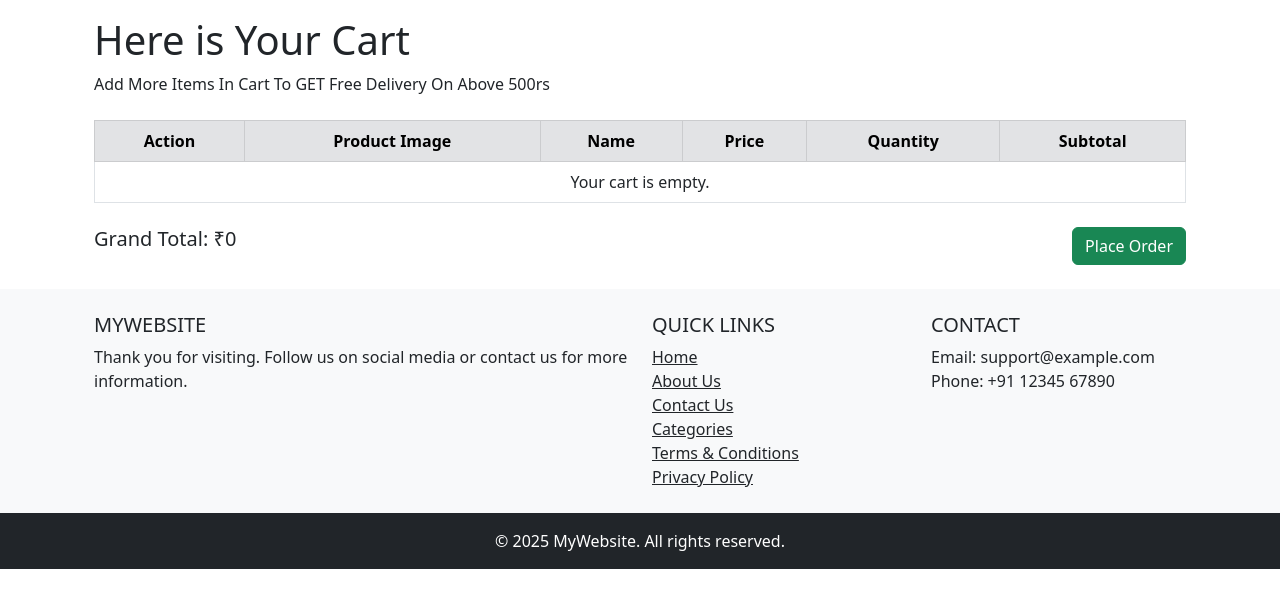
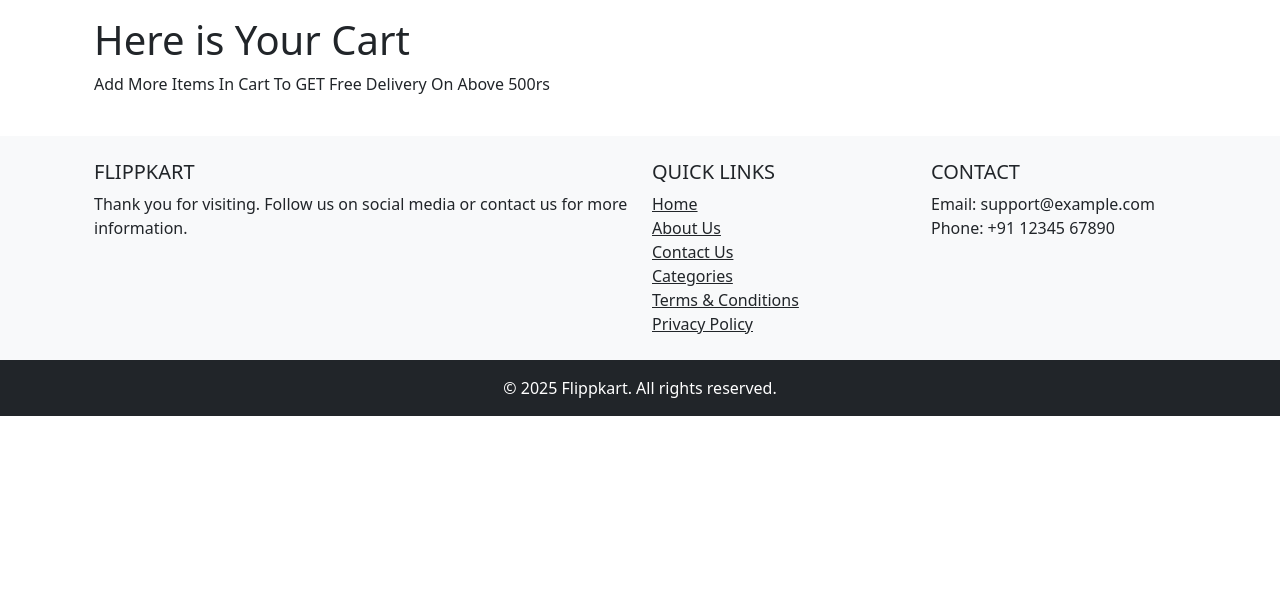
Before and after one commit to RitHub-07/Django-Repo, a Django app: page /cart/ in a window 1280 px wide. Shown: the part 56-664 px from the top of the page. Run offline with Django 5.2, Linux system fonts and the light colour scheme; parts of the project's set-up code (start-up, migrations or seed data) failed here and were passed over.

Commit message:
new filess added

```diff
--- a/myproject/first_app/urls.py
+++ b/myproject/first_app/urls.py
@@ -32,5 +32,4 @@ urlpatterns = [
   path('products/<int:category_id>/', categories_product, name='categories_product'),
   path('my-orders/', my_orders, name='my_orders'),
   path('cart/', cart_view, name='cart'),
-  path('cart/remove/<int:item_id>/', remove_from_cart, name='remove_from_cart'),
 ]
--- a/myproject/first_app/views.py
+++ b/myproject/first_app/views.py
@@ -13,7 +13,7 @@ from django.core.exceptions import ValidationError
 import os
 from django.contrib.auth import logout
 from django.shortcuts import render, get_object_or_404, redirect
-from django.urls import CartItem
+# from django.urls import CartItem
 # from .models import Product
 
 
@@ -219,7 +219,7 @@ def edit_profile(request):
 
         if not first_name or not last_name or not username:
             messages.error(request, 'All fields are required.')
-            return redirect('/edit-profile/')
+            return redirect('/edit_profile/')
 
         # Check if username is taken by someone else
         if User.objects.filter(username=username).exclude(id=request.user.id).exists():
@@ -264,15 +264,4 @@ def my_orders(request):
     return render(request, 'my_orders.html')
 
 def cart_view(request):
-    cart_items = request.session.get('cart_items', [])
-    for item in cart_items:
-        item['subtotal'] = item['price'] * item['quantity']
-    grand_total = sum(item['subtotal'] for item in cart_items)
-    return render(request, 'cart.html', {'cart_items': cart_items, 'grand_total': grand_total})
-
-def remove_from_cart(request, item_index):
-    cart_items = request.session.get('cart_items', [])
-    if 0 <= item_index < len(cart_items):
-        cart_items.pop(item_index)
-        request.session['cart_items'] = cart_items
-    return redirect('cart_page')
+    return render(request, 'cart.html')
--- a/myproject/templates/base.html
+++ b/myproject/templates/base.html
@@ -32,7 +32,7 @@
     <div class="container p-4">
       <div class="row">
         <div class="col-lg-6 col-md-12 mb-4 mb-md-0">
-          <h5 class="text-uppercase">MyWebsite</h5>
+          <h5 class="text-uppercase">Flippkart</h5>
           <p>
             Thank you for visiting. Follow us on social media or contact us for more information.
           </p>
@@ -60,7 +60,7 @@
     </div>
 
     <div class="text-center p-3 bg-dark text-white">
-      © {{ year|default:"2025" }} MyWebsite. All rights reserved.
+      © {{ year|default:"2025" }} Flippkart. All rights reserved.
     </div>
   </footer>
 
--- a/myproject/templates/cart.html
+++ b/myproject/templates/cart.html
@@ -9,7 +9,7 @@
   <h1>Here is Your Cart</h1>
   <p>Add More Items In Cart To GET Free Delivery On Above 500rs</p>
 
-  <table class="table table-bordered text-center mt-4">
+  {% comment %} <table class="table table-bordered text-center mt-4">
     <thead class="table-secondary">
       <tr>
         <th>Action</th>
@@ -24,7 +24,7 @@
       {% for item in cart_items %}
       <tr>
         <td>
-          <a href="{% url 'remove_from_cart' item.id %}" class="btn btn-sm btn-danger">Remove</a>
+          <a href="{% url 'cart.html' item.id %}" class="btn btn-sm btn-danger">Remove</a>
         </td>
         <td>
           <img src="{{ item.product.image.url }}" alt="{{ item.product.name }}" width="50" height="50">
@@ -47,12 +47,12 @@
       <h5>Grand Total: ₹{{ grand_total }}</h5>
     </div>
     <div class="col-md-6 text-end">
-      <form method="POST" action="{% url 'place_order' %}">
+      <form method="POST" action="{% url 'categories/' %}">
         {% csrf_token %}
         <button type="submit" class="btn btn-success">Place Order</button>
       </form>
     </div>
   </div>
 
-</div>
+</div> {% endcomment %}
 {% endblock %}
--- a/myproject/templates/my_profile.html
+++ b/myproject/templates/my_profile.html
@@ -1,6 +1,6 @@
 {% extends "base.html" %}
 
-{% block title %}My Profile - My Website{% endblock %}
+{% block title %}My Profile - Flippkart{% endblock %}
 
 {% block content %}
 
```
Also changed, not shown: myproject/first_app/models.py (+0 -19 lines), myproject/templates/edit_profile.html (+6 -6 lines).
